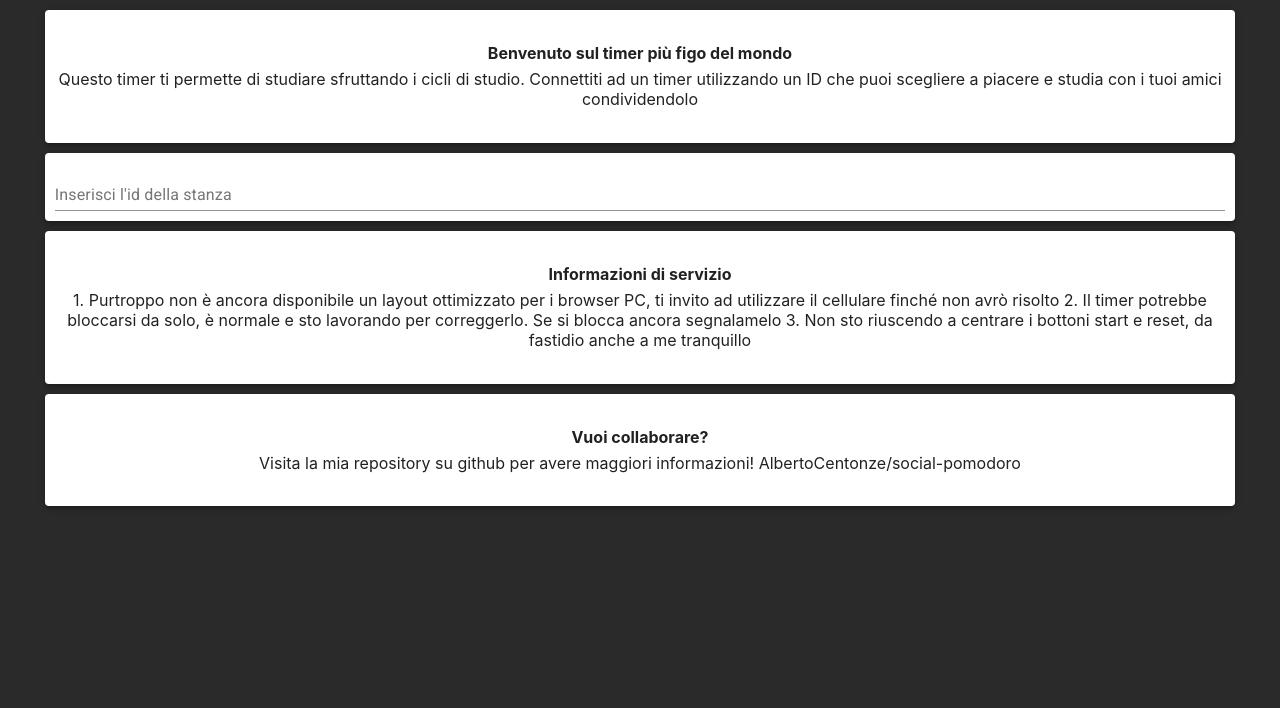
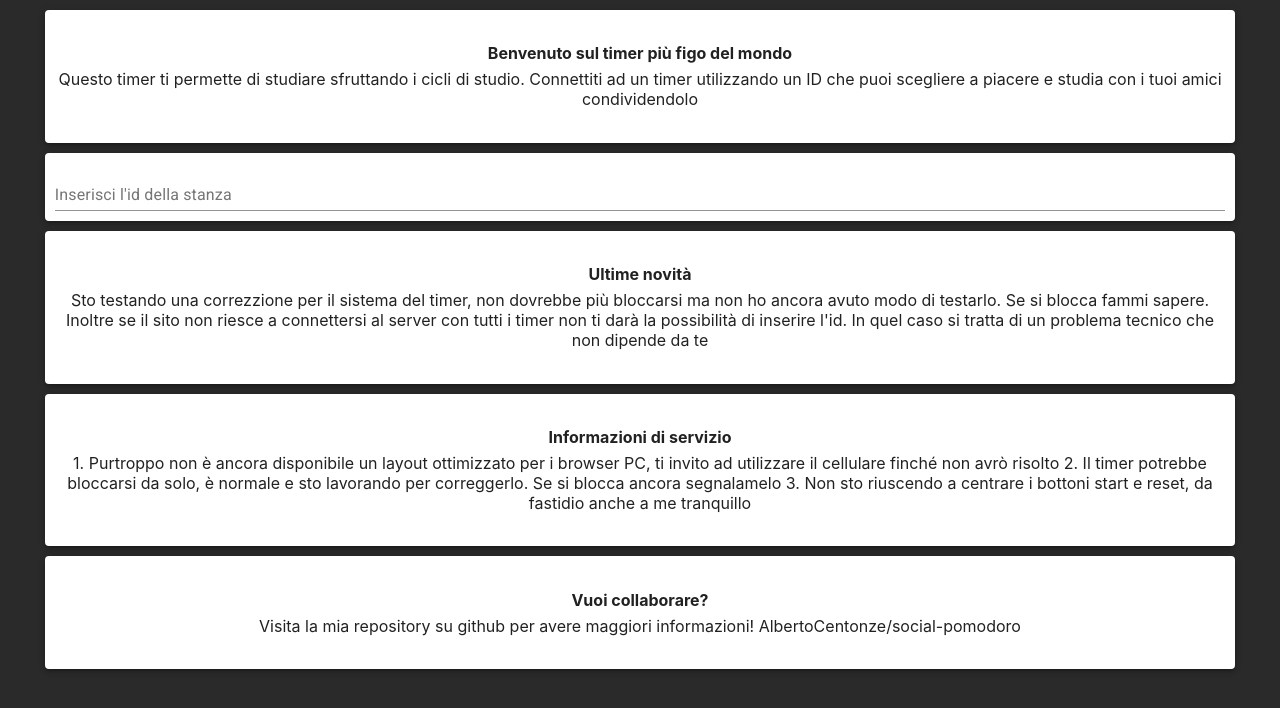
Before and after one commit to AlbertoCentonze/social-pomodoro, a React (Create React App) app: page / in a window 1280 px wide. Shown: the top 708 px of the page. Built offline with nearby package versions, Linux system fonts and the light colour scheme; no server answers; the HTML template or start-up script is replaced by a standard one.

Commit message:
Now the client doesn't allow you to connect if the server is not available

```diff
--- a/src/App.js
+++ b/src/App.js
@@ -1,4 +1,4 @@
-import React, { useState } from "react";
+import React, { useState, useEffect } from "react";
 import Timer from "./components/Timer";
 import { socket } from "./services/socket";
 import CreateTimer from "./components/CreateTimer";
@@ -9,6 +9,11 @@ import "./App.css";
 
 function App() {
   const [timer, setTimer] = useState();
+  const [connected, setConnected] = useState(false);
+
+  useEffect(() => {
+    socket.on("connection", (data) => setConnected(data));
+  });
 
   return (
     <Container className="container">
@@ -27,6 +32,7 @@ function App() {
           <Timer channel={timer} />
         )}
         <CreateTimer
+          connected={connected}
           roomCreator={(newTimerId) => {
             socket.emit("addTimer", {
               id: newTimerId,
@@ -38,8 +44,18 @@ function App() {
             setTimer(newTimerId);
           }}
         />
-        <FlexiblePaperCard title="Informazioni di servizio" description="1. Purtroppo non è ancora disponibile un layout ottimizzato per i browser PC, ti invito ad utilizzare il cellulare finché non avrò risolto 2. Il timer potrebbe bloccarsi da solo, è normale e sto lavorando per correggerlo. Se si blocca ancora segnalamelo 3. Non sto riuscendo a centrare i bottoni start e reset, da fastidio anche a me tranquillo" />
-        <FlexiblePaperCard title="Vuoi collaborare?" description="Visita la mia repository su github per avere maggiori informazioni! AlbertoCentonze/social-pomodoro" />
+        <FlexiblePaperCard
+          title="Ultime novità"
+          description="Sto testando una correzzione per il sistema del timer, non dovrebbe più bloccarsi ma non ho ancora avuto modo di testarlo. Se si blocca fammi sapere. Inoltre se il sito non riesce a connettersi al server con tutti i timer non ti darà la possibilità di inserire l'id. In quel caso si tratta di un problema tecnico che non dipende da te"
+        />
+        <FlexiblePaperCard
+          title="Informazioni di servizio"
+          description="1. Purtroppo non è ancora disponibile un layout ottimizzato per i browser PC, ti invito ad utilizzare il cellulare finché non avrò risolto 2. Il timer potrebbe bloccarsi da solo, è normale e sto lavorando per correggerlo. Se si blocca ancora segnalamelo 3. Non sto riuscendo a centrare i bottoni start e reset, da fastidio anche a me tranquillo"
+        />
+        <FlexiblePaperCard
+          title="Vuoi collaborare?"
+          description="Visita la mia repository su github per avere maggiori informazioni! AlbertoCentonze/social-pomodoro"
+        />
       </Grid>
     </Container>
   );
--- a/src/components/CreateTimer.js
+++ b/src/components/CreateTimer.js
@@ -1,5 +1,5 @@
 import React from "react";
-import TextField from "@material-ui/core/TextField";
+import { TextField } from "@material-ui/core";
 import Paper from "@material-ui/core/Paper";
 import "./createTimer.css";
 import { useInput } from "../hooks/useInput";
@@ -10,12 +10,13 @@ const CreateTimer = (props) => {
     bind: bindRoomCode,
     reset: resetRoomCode,
   } = useInput("");
+
   return (
     <Paper elevation={3} className="paperContainer">
       <TextField
         className="textField"
         onKeyPress={(press) => {
-          if (press.key === "Enter") {
+          if (press.key === "Enter" && props.connected) {
             props.roomCreator(roomCode);
             resetRoomCode();
           }
@@ -23,6 +24,7 @@ const CreateTimer = (props) => {
         label="Inserisci l'id della stanza"
         {...bindRoomCode}
       />
+      {/*TODO <CircularProgress />*/}
     </Paper>
   );
 };
```
Also changed, not shown: 1 other file (tests, documents, lock files or other folders).
